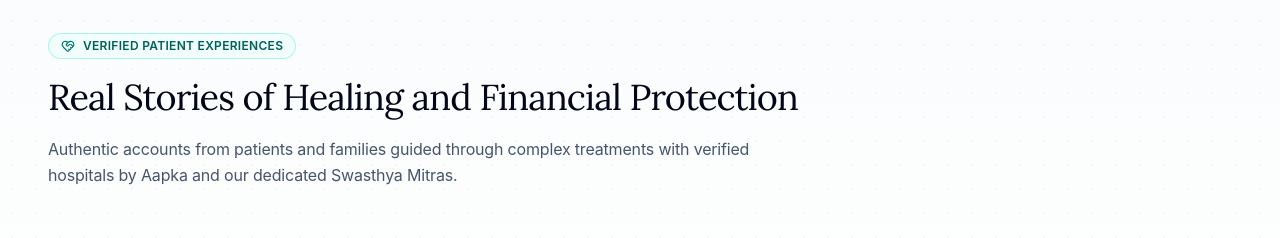
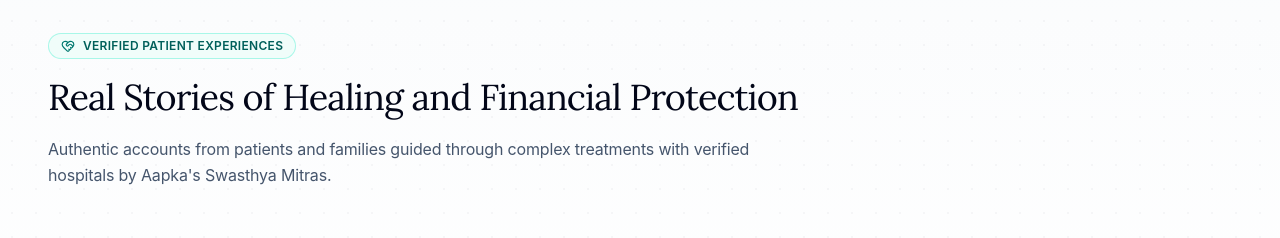
Before and after one commit to aapkatech/Aapka, a React (Vite) app: page / in a window 1280 px wide. Shown: the part 3380-3618 px from the top of the page. Built offline with nearby package versions, Linux system fonts and the light colour scheme; a web font is replaced by a local one.

Commit message:
app: pass verified testimonials data to HomePage component

```diff
--- a/src/App.tsx
+++ b/src/App.tsx
@@ -56,7 +56,7 @@ export function App() {
               <HomePage
                 onOpenBooking={handleOpenBooking}
                 lang={lang}
-                t={{ hero: t.hero, proof: t.proof }}
+                t={{ hero: t.hero, proof: t.proof, testimonials: t.testimonials }}
               />
             }
           />
```
